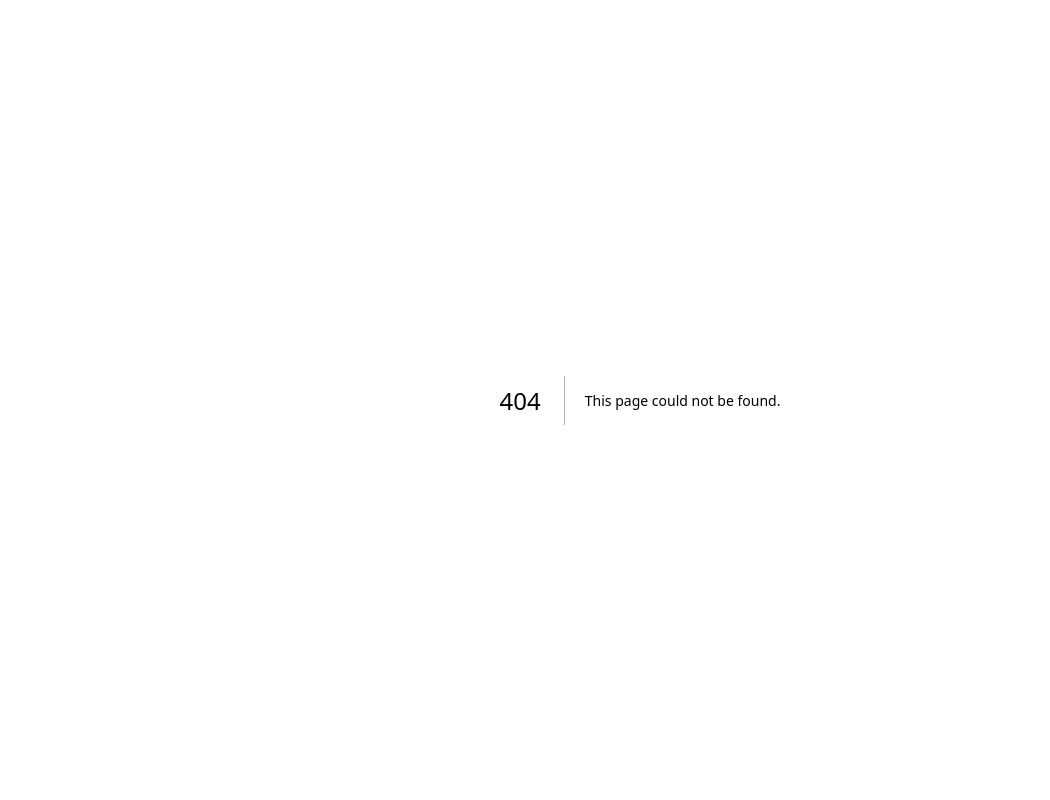
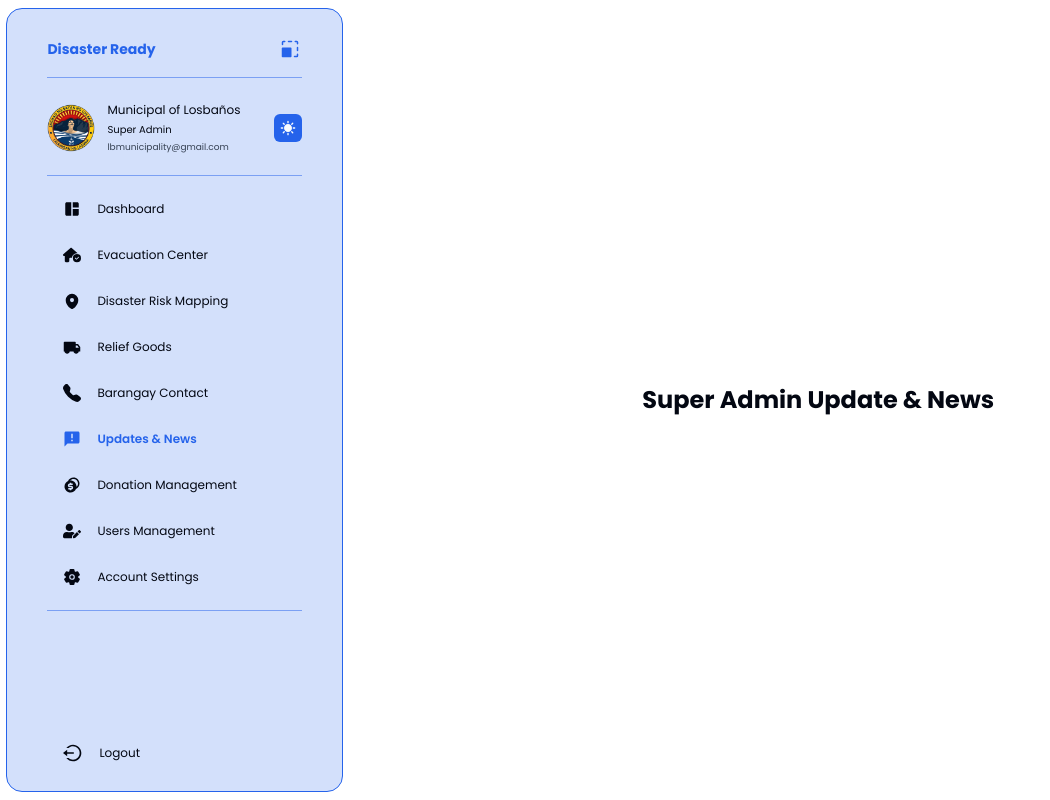
Before and after one commit to Harvey102004/admins-disaster-ready, a Next.js app: page /super-update-news in a window 1280 px wide. Before the commit this address had no page. Shown: the whole page, without its empty margins (0-1050 px from the left). Built offline with nearby package versions, Linux system fonts and the light colour scheme.

Commit message:
WIP: sidebar superadmin

```diff
--- /dev/null
+++ b/src/app/(super-admin)/super-account-settings/page.tsx
@@ -0,0 +1,7 @@
+export default function SuperAdminAccountSettings() {
+  return (
+    <div className="flex h-screen max-h-screen w-full items-center justify-center overflow-auto px-14 py-10 transition-all duration-300">
+      <h1 className="text-2xl font-bold">Super Admin Account Settings</h1>
+    </div>
+  );
+}
--- /dev/null
+++ b/src/app/(super-admin)/super-brgy-contact/page.tsx
@@ -0,0 +1,7 @@
+export default function SuperAdminBarangayContact() {
+  return (
+    <div className="flex h-screen max-h-screen w-full items-center justify-center overflow-auto px-14 py-10 transition-all duration-300">
+      <h1 className="text-2xl font-bold">Super Admin Barangay Contact</h1>
+    </div>
+  );
+}
--- /dev/null
+++ b/src/app/(super-admin)/super-donation-management/page.tsx
@@ -0,0 +1,7 @@
+export default function SuperAdminDonationManageMent() {
+  return (
+    <div className="flex h-screen max-h-screen w-full items-center justify-center overflow-auto px-14 py-10 transition-all duration-300">
+      <h1 className="text-2xl font-bold">Super Admin Donation Management</h1>
+    </div>
+  );
+}
--- /dev/null
+++ b/src/app/(super-admin)/super-update-news/page.tsx
@@ -0,0 +1,7 @@
+export default function SuperAdminUpdateNews() {
+  return (
+    <div className="flex h-screen max-h-screen w-full items-center justify-center overflow-auto px-14 py-10 transition-all duration-300">
+      <h1 className="text-2xl font-bold">Super Admin Update & News</h1>
+    </div>
+  );
+}
--- /dev/null
+++ b/src/app/(super-admin)/super-user-management/page.tsx
@@ -0,0 +1,7 @@
+export default function SuperAdminUserManagement() {
+  return (
+    <div className="flex h-screen max-h-screen w-full items-center justify-center overflow-auto px-14 py-10 transition-all duration-300">
+      <h1 className="text-2xl font-bold">Super Admin User Management</h1>
+    </div>
+  );
+}
--- a/src/components/navBar_super.tsx
+++ b/src/components/navBar_super.tsx
@@ -42,27 +42,27 @@ export default function NavbarSuperAdmin() {
     },
     {
       name: "Barangay Contact",
-      path: "/",
+      path: "/super-brgy-contact",
       icon: <BsFillTelephoneFill />,
     },
     {
       name: "Updates & News",
-      path: "/",
+      path: "/super-update-news",
       icon: <MdAnnouncement />,
     },
     {
       name: "Donation Management",
-      path: "/",
+      path: "/super-donation-management",
       icon: <RiCoinsFill />,
     },
     {
       name: "Users Management",
-      path: "/",
+      path: "/super-user-management",
       icon: <FaUserEdit />,
     },
     {
       name: "Account Settings",
-      path: "/",
+      path: "/super-account-settings",
       icon: <IoSettings />,
     },
   ];
@@ -125,7 +125,7 @@ export default function NavbarSuperAdmin() {
               <Link
                 key={i}
                 href={link.path}
-                className={`flex items-center gap-4 text-xs text-nowrap ${isActive ? "text-dark-blue" : "hover:text-dark-blue"}`}
+                className={`flex items-center gap-4 text-xs text-nowrap ${isActive ? "text-dark-blue font-semibold" : "hover:text-dark-blue"}`}
               >
                 <div className={`${isResize ? "text-xl" : "pl-4 text-lg"}`}>
                   {link.icon}
```
